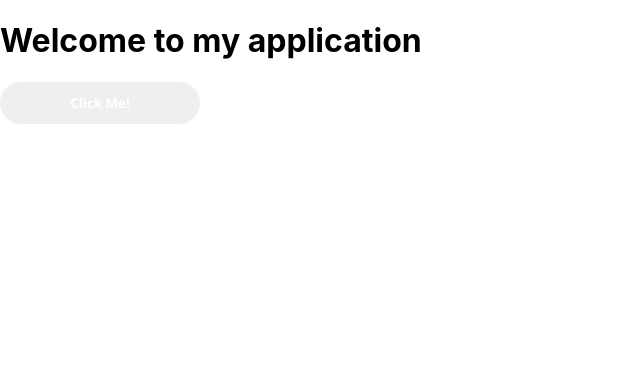
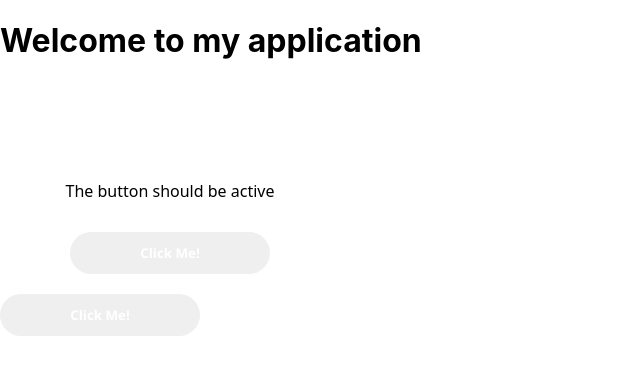
Before and after one commit to MrazTevin/React-Styling, a React (Create React App) app: page / in a window 1280 px wide. Shown: the top 374 px of the page, without its empty margins (0-640 px from the left). Built offline with nearby package versions, Linux system fonts and the light colour scheme.

Commit message:
include card component

```diff
--- a/src/MyPage.js
+++ b/src/MyPage.js
@@ -1,9 +1,10 @@
 import MyButtonComponent from "./MyButtonComponent";
-
+import MyCard from "./MyCard";
 const MyPage = () => {
     return (
         <div>
             <h1>Welcome to my application</h1>
+            <MyCard/>
             <MyButtonComponent/>
         </div>
     )
```
